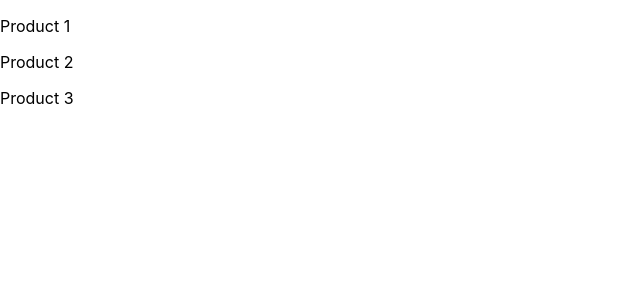
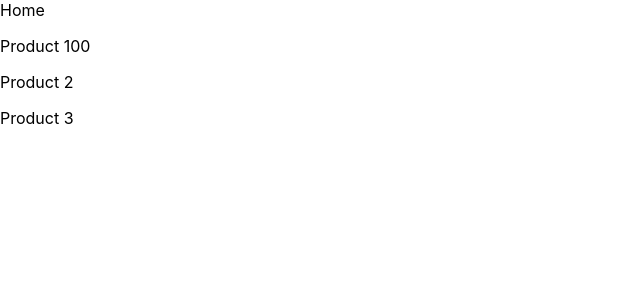
Before and after one commit to dbooyah93/next_12_01, a Next.js app: page /product in a window 1280 px wide. Shown: the top 300 px of the page, without its empty margins (0-640 px from the left). Built offline with nearby package versions, Linux system fonts and the light colour scheme.

Commit message:
Implement link with parameter

```diff
--- a/pages/index.js
+++ b/pages/index.js
@@ -18,6 +18,11 @@ export default function Home() {
             href="/blog">
             <a>Blog</a>
           </Link>
+          <br/>
+          <Link
+            href="/product">
+            <a>Products</a>
+          </Link>
         </div>
       </main>
 
--- a/pages/product/index.js
+++ b/pages/product/index.js
@@ -1,9 +1,26 @@
-let product = function () {
+import Link from "next/link";
+
+let product = function ({ productID = 100} ) {
     return (
         <>
-            <p>Product 1</p>
-            <p>Product 2</p>
-            <p>Product 3</p>
+            <Link href='/'>
+                Home
+            </Link>
+            <p>
+                <Link href={`/product/'${productID}`}>
+                    <a>Product {productID}</a>
+                </Link>
+            </p>
+            <p>
+                <Link href="/product/2">
+                    Product 2
+                </Link>
+            </p>
+            <p>
+                <Link href="/product/3">
+                    Product 3
+                </Link>
+            </p>
         </>
     )
 }
```
Also changed, not shown: pages/blog/index.js (+10 -1 lines).
